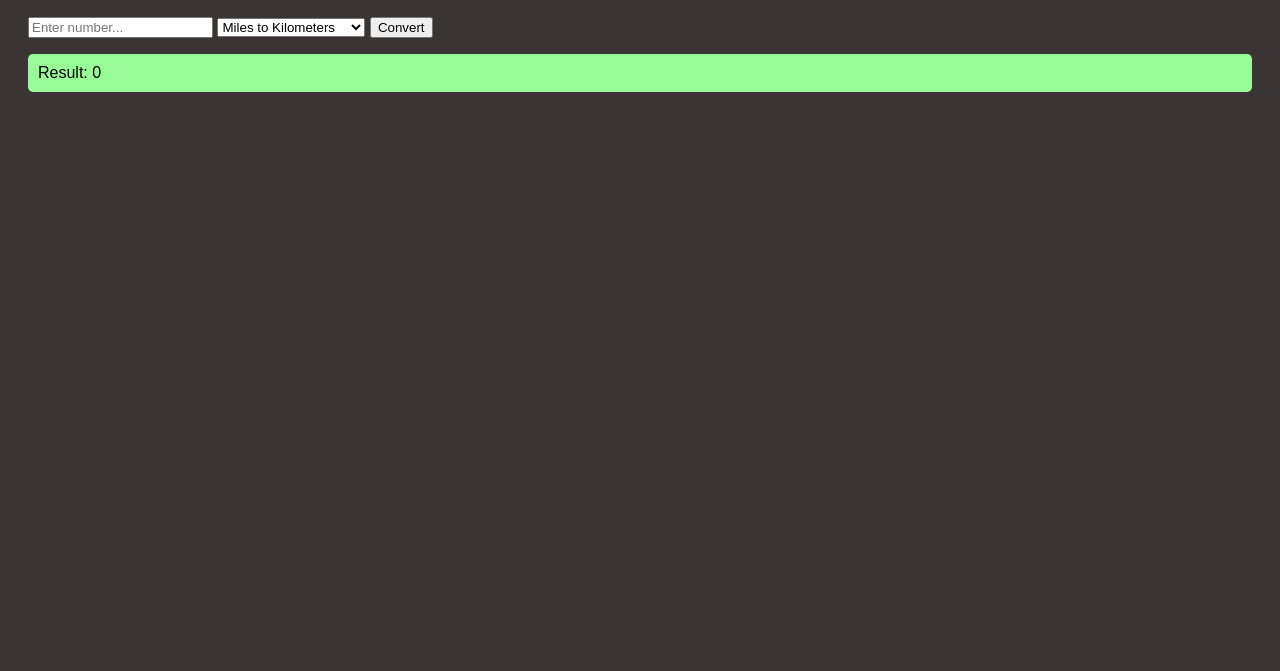
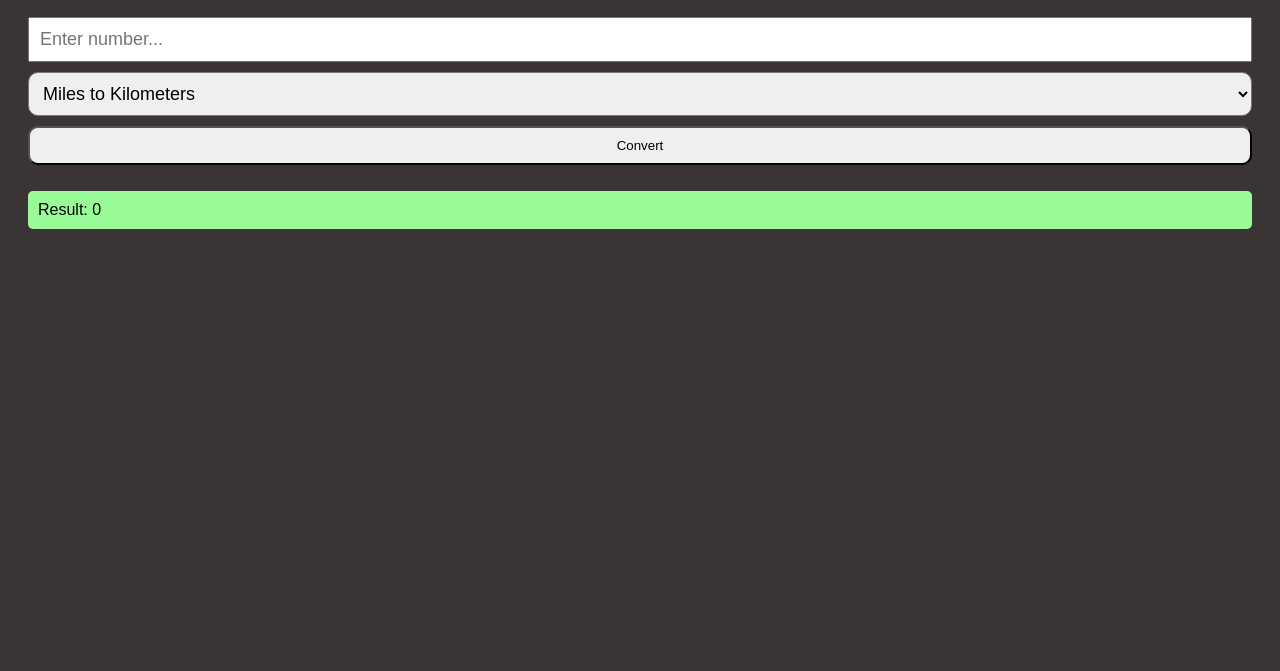
Before and after one commit to ARoscoe93/Unit-converter, a plain HTML site: page index.html in a window 1280 px wide. Shown: the part 129-800 px from the top of the page. Drawn offline with Linux system fonts and the light colour scheme.

Commit message:
updated style

```diff
--- a/index.html
+++ b/index.html
@@ -4,6 +4,7 @@
   <link rel="stylesheet" href="style.css">
 </head>
 <body>
+  <div class="container">
     <h1>Unit Converter lite</h1>
     <input type="number" placeholder="Enter number..." id="userInput">
     <select name="Unit" id="unit">
@@ -14,6 +15,7 @@
     </select>
     <button onclick="convert()">Convert</button>
     <p>Result: <span id="resultElement">0</span></p>
+  </div>
   <script src="script.js"></script>
 </body>
 </html>
--- a/style.css
+++ b/style.css
@@ -2,6 +2,20 @@ body {
   background-color: rgb(58, 52, 52);
   padding: 20px;
   font-family: Arial, sans-serif;
+}
+
+.container {
+  display: flex;
+  flex-direction: column;
+  align-items: center;
+}
+
+#unit {
+  width: 100%;
+  padding: 10px;
+  box-sizing: border-box;
+  margin-bottom: 10px;
+  font-size: large;
 }
 
 h1 {
@@ -10,6 +24,23 @@ body {
   border-radius: 20px;
   text-align: center;
   margin-bottom: 20px;
+  width: 100%;
+}
+
+input {
+  width: 100%;
+  padding: 10px;
+  box-sizing: border-box;
+  margin-bottom: 10px;
+  font-size: large;
+}
+
+select, button {
+  width: 100%;
+  padding: 10px;
+  box-sizing: border-box;
+  margin-bottom: 10px;
+  border-radius: 10px;
 }
 
 p {
```
Lines whose indentation alone changed are shown as unchanged.
